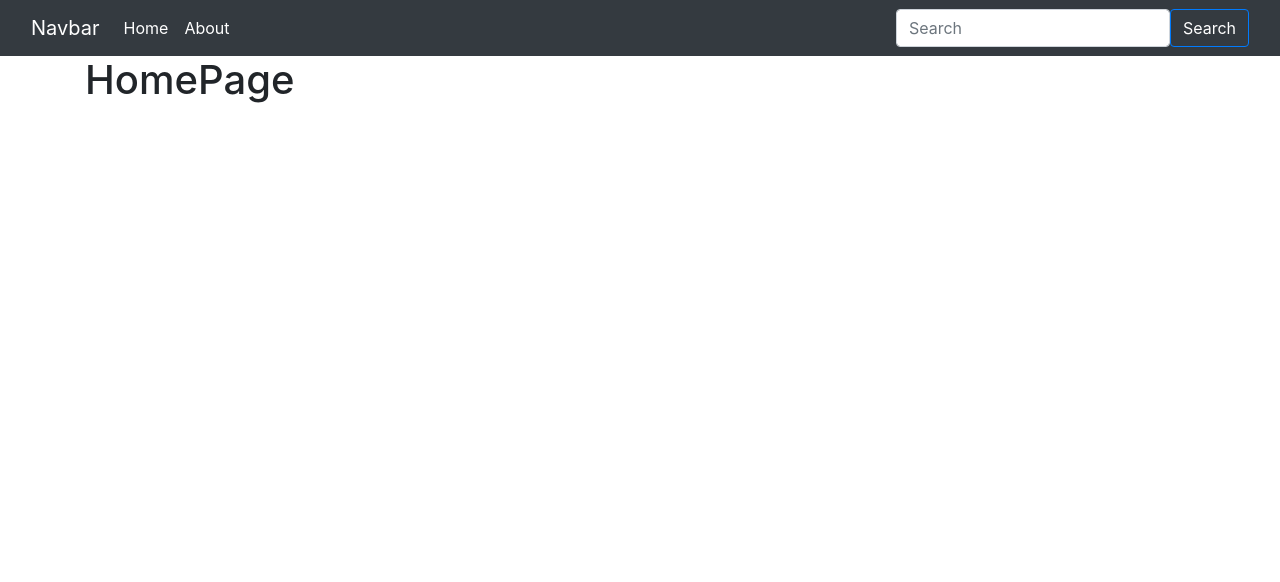
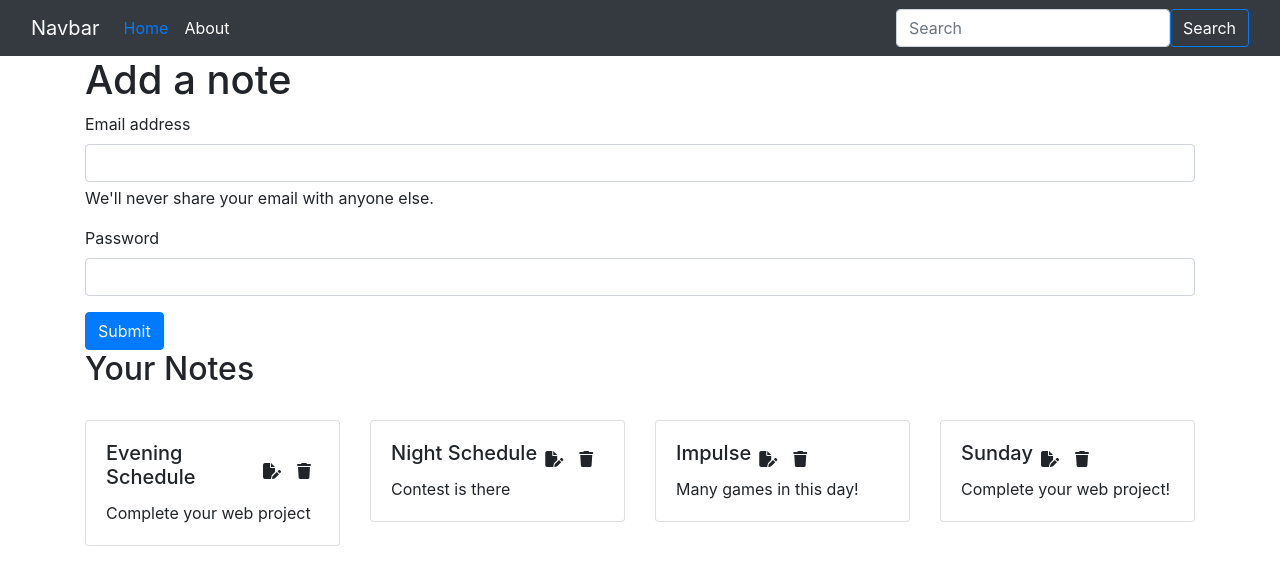
Before and after one commit to Bhargavi-2004/todolist, a React (Create React App) app: page / in a window 1280 px wide. Shown: the top 582 px of the page. Built offline with nearby package versions, Linux system fonts and the light colour scheme.

Commit message:
frontend of home page is done

```diff
--- a/public/index.html
+++ b/public/index.html
@@ -27,6 +27,7 @@
     -->
     <title>React App</title>
   </head>
+  <script src="https://kit.fontawesome.com/760bf1ae3e.js" crossorigin="anonymous"></script>
   <body>
     <noscript>You need to enable JavaScript to run this app.</noscript>
     <div id="root"></div>
--- a/src/Components/About.js
+++ b/src/Components/About.js
@@ -5,7 +5,10 @@ const About = () => {
   const a = useContext(NoteContext);
   return (
     <>
-      <h1>AboutPage {a.state.page}</h1>
+      <h1>
+        AboutPage {a.state.page} and name is {a.name}
+      </h1>
+      <p>Color of context is {a.color}</p>
     </>
   );
 };
--- a/src/Components/Home.js
+++ b/src/Components/Home.js
@@ -1,7 +1,42 @@
+import { useContext } from "react";
+import NoteContext from "../Context/notes/NoteContext";
+import Notes from "./Notes";
 const Home = () => {
+  const context = useContext(NoteContext);
+  const { notes, setNotes } = context;
   return (
     <>
-      <h1>HomePage</h1>
+      <h1>Add a note</h1>
+      <form>
+        <div className="mb-3">
+          <label htmlFor="exampleInputEmail1" className="form-label">
+            Email address
+          </label>
+          <input
+            type="email"
+            className="form-control"
+            id="exampleInputEmail1"
+            aria-describedby="emailHelp"
+          />
+          <div id="emailHelp" className="form-text">
+            We'll never share your email with anyone else.
+          </div>
+        </div>
+        <div className="mb-3">
+          <label htmlFor="exampleInputPassword1" className="form-label">
+            Password
+          </label>
+          <input
+            type="password"
+            className="form-control"
+            id="exampleInputPassword1"
+          />
+        </div>
+        <button type="submit" className="btn btn-primary">
+          Submit
+        </button>
+      </form>
+      <Notes />
     </>
   );
 };
--- a/src/Components/Navbar.js
+++ b/src/Components/Navbar.js
@@ -1,7 +1,12 @@
 import React from "react";
-import { Link } from "react-router-dom";
+import { Link, useLocation } from "react-router-dom";
 
 const Navbar = () => {
+  let location = useLocation();
+
+  React.useEffect(() => {
+    console.log(location);
+  }, [location]);
   return (
     <>
       <nav className="navbar navbar-expand-lg bg-dark">
@@ -23,12 +28,23 @@ const Navbar = () => {
           <div className="collapse navbar-collapse" id="navbarSupportedContent">
             <ul className="navbar-nav me-auto mb-2 mb-lg-0">
               <li className="nav-item">
-                <Link className="nav-link active text-white" aria-current="page" to="/">
+                <Link
+                  className={`nav-link ${
+                    location.pathname === "/" ? "active" : ""
+                  }text-white`}
+                  aria-current="page"
+                  to="/"
+                >
                   Home
                 </Link>
               </li>
               <li className="nav-item">
-                <Link className="nav-link active text-white" to="/about">
+                <Link
+                  className={`nav-link ${
+                    location.pathname === "/about" ? "active" : ""
+                  }text-white`}
+                  to="/about"
+                >
                   About
                 </Link>
               </li>
@@ -41,7 +57,10 @@ const Navbar = () => {
               placeholder="Search"
               aria-label="Search"
             />
-            <button className="btn btn-outline-primary text-white" type="submit">
+            <button
+              className="btn btn-outline-primary text-white"
+              type="submit"
+            >
               Search
             </button>
           </form>
--- /dev/null
+++ b/src/Components/Noteitem.js
@@ -0,0 +1,21 @@
+import React, { useContext } from "react";
+
+const Noteitem = (props) => {
+  const { note } = props;
+  return (
+    <div className="col-md-3">
+      <div className="card my-3">
+        <div className="card-body">
+          <div className="d-flex align-items-center">
+            <h5 className="card-title">{note.title}</h5>
+            <i className="fa-sharp fa-solid fa-file-pen mx-2"></i>
+            <i className="fa-sharp fa-solid fa-trash mx-2"></i>
+          </div>
+          <p className="card-text">{note.description}</p>
+        </div>
+      </div>
+    </div>
+  );
+};
+
+export default Noteitem;
--- /dev/null
+++ b/src/Components/Notes.js
@@ -0,0 +1,20 @@
+import React, { useContext } from "react";
+import NoteContext from "../Context/notes/NoteContext";
+import Noteitem from "./Noteitem";
+
+const Notes = () => {
+  const context = useContext(NoteContext);
+  const { notes, setNotes } = context;
+  return (
+    <>
+      <h2>Your Notes</h2>
+      <div className="row my-3">
+        {notes.map((note) => {
+          return <Noteitem key={note._id} note={note} />;
+        })}
+      </div>
+    </>
+  );
+};
+
+export default Notes;
--- a/src/Context/notes/NoteState.js
+++ b/src/Context/notes/NoteState.js
@@ -2,22 +2,44 @@ import { useState, useEffect } from "react";
 import NoteContext from "./NoteContext";
 
 const NoteState = (props) => {
-  const s1 = {
-    page: "home",
-    no: 1,
-  };
-  const [state, setState] = useState(s1);
+  const notesInitial = [
+    {
+      _id: "65d341db212d90bebfb5ea87",
+      user: "65cf6c3358aad071af8f8b4a",
+      title: "Evening Schedule",
+      description: "Complete your web project",
+      tag: "Web project",
+      __v: 0,
+    },
+    {
+      _id: "65d34804ba7284ec77588490",
+      user: "65cf6c3358aad071af8f8b4a",
+      title: "Night Schedule",
+      description: "Contest is there",
+      tag: "contest",
+      __v: 0,
+    },
+    {
+      _id: "65d3481bba7284ec77588492",
+      user: "65cf6c3358aad071af8f8b4a",
+      title: "Impulse",
+      description: "Many games in this day!",
+      tag: "Fun",
+      __v: 0,
+    },
+    {
+      _id: "65d3482eba7284ec77588494",
+      user: "65cf6c3358aad071af8f8b4a",
+      title: "Sunday",
+      description: "Complete your web project!",
+      tag: "Fun",
+      __v: 0,
+    },
+  ];
 
-  useEffect(() => {
-    setTimeout(() => {
-      setState({
-        page: "about",
-        no: 2,
-      });
-    }, 1000);
-  }, []);
+  const [notes, setNotes] = useState(notesInitial);
   return (
-    <NoteContext.Provider value={{ state }}>
+    <NoteContext.Provider value={{ notes, setNotes }}>
       {props.children}
     </NoteContext.Provider>
   );
--- a/src/index.css
+++ b/src/index.css
@@ -1,13 +1,17 @@
 body {
   margin: 0;
-  font-family: -apple-system, BlinkMacSystemFont, 'Segoe UI', 'Roboto', 'Oxygen',
-    'Ubuntu', 'Cantarell', 'Fira Sans', 'Droid Sans', 'Helvetica Neue',
+  font-family: -apple-system, BlinkMacSystemFont, "Segoe UI", "Roboto", "Oxygen",
+    "Ubuntu", "Cantarell", "Fira Sans", "Droid Sans", "Helvetica Neue",
     sans-serif;
   -webkit-font-smoothing: antialiased;
   -moz-osx-font-smoothing: grayscale;
 }
 
 code {
-  font-family: source-code-pro, Menlo, Monaco, Consolas, 'Courier New',
+  font-family: source-code-pro, Menlo, Monaco, Consolas, "Courier New",
     monospace;
 }
+
+i {
+  cursor: pointer;
+}
```
Also changed, not shown: src/App.css (line endings or trailing spaces).
